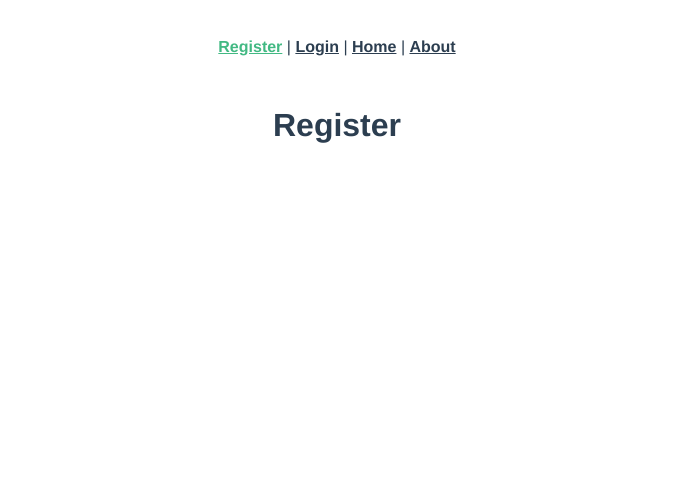
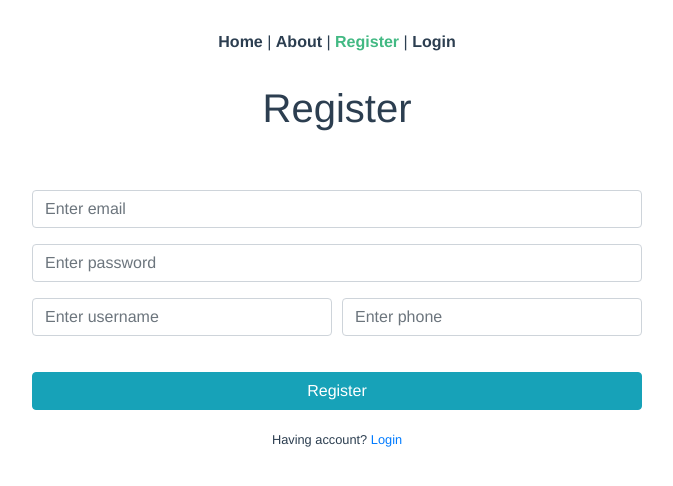
Before and after one commit to quytm-learning/vue-chat, a Vue app: page /register in a window 1280 px wide. Shown: the top 486 px of the page, without its empty margins (303-976 px from the left). Built offline with nearby package versions, Linux system fonts and the light colour scheme.

Commit message:
add bootstrap, create register and login layout

```diff
--- a/package.json
+++ b/package.json
@@ -9,6 +9,7 @@
     "test:unit": "vue-cli-service test:unit"
   },
   "dependencies": {
+    "bootstrap": "^4.1.3",
     "vue": "^2.5.17",
     "vue-router": "^3.0.1"
   },
--- a/src/App.vue
+++ b/src/App.vue
@@ -1,19 +1,22 @@
 <template>
     <div id="app">
         <div id="nav">
+            <router-link to="/">Home</router-link>
+            |
+            <router-link to="/about">About</router-link>
+            |
             <router-link to="/register">Register</router-link>
             |
             <router-link to="/login">Login</router-link>
-            |
-            <router-link to="/">Home</router-link>
-            |
-            <router-link to="/about">About</router-link>
         </div>
         <router-view/>
     </div>
 </template>
 
 <style lang="scss">
+
+    @import "../node_modules/bootstrap/scss/bootstrap";
+
     #app {
         font-family: 'Avenir', Helvetica, Arial, sans-serif;
         -webkit-font-smoothing: antialiased;
--- a/src/views/Login.vue
+++ b/src/views/Login.vue
@@ -1,6 +1,30 @@
 <template>
-    <div class="login-layout">
+    <div class="login-layout container-fluid">
         <h1>Login</h1>
+        <div class="row justify-content-center">
+            <div class="login-form col-md-6">
+                <div>
+                    <div class="form-group">
+                        <input type="text" class="form-control" id="username" aria-describedby="emailHelp"
+                               placeholder="Enter username">
+                    </div>
+                    <div class="form-group">
+                        <input type="password" class="form-control" id="password" aria-describedby="emailHelp"
+                               placeholder="Enter password">
+                    </div>
+
+                    <button id="btn-login" class="btn btn-info btn-block">Login</button>
+
+                    <div id="register-area" class="row justify-content-center">
+                        <small>
+                            Not have account?
+                            <router-link to="/register">Register</router-link>
+                        </small>
+                    </div>
+
+                </div>
+            </div>
+        </div>
     </div>
 </template>
 
@@ -11,5 +35,11 @@
 </script>
 
 <style scoped>
+    .login-form {
+        margin-top: 50px;
+    }
 
+    #btn-login, #register-area {
+        margin-top: 20px;
+    }
 </style>
--- a/src/views/Register.vue
+++ b/src/views/Register.vue
@@ -1,6 +1,40 @@
 <template>
-    <div class="register-layout">
+    <div class="register-layout container-fluid">
         <h1>Register</h1>
+        <div class="row justify-content-center">
+            <div class="register-form col-md-6">
+                <div>
+                    <div class="form-group">
+                        <input type="email" class="form-control" id="email" aria-describedby="emailHelp"
+                               placeholder="Enter email">
+                    </div>
+                    <div class="form-group">
+                        <input type="password" class="form-control" id="password" aria-describedby="emailHelp"
+                               placeholder="Enter password">
+                    </div>
+                    <div class="form-row">
+                        <div class="form-group col-md-6">
+                            <input type="text" class="form-control" id="username" aria-describedby="emailHelp"
+                                   placeholder="Enter username">
+                        </div>
+                        <div class="form-group col-md-6">
+                            <input type="tel" class="form-control" id="phone" aria-describedby="emailHelp"
+                                   placeholder="Enter phone">
+                        </div>
+                    </div>
+
+                    <button id="btn-register" class="btn btn-info btn-block">Register</button>
+
+                    <div id="login-area" class="row justify-content-center">
+                        <small>
+                            Having account?
+                            <router-link to="/login">Login</router-link>
+                        </small>
+                    </div>
+
+                </div>
+            </div>
+        </div>
     </div>
 </template>
 
@@ -11,5 +45,11 @@
 </script>
 
 <style scoped>
+    .register-form {
+        margin-top: 50px;
+    }
 
+    #btn-register, #login-area {
+        margin-top: 20px;
+    }
 </style>
```
Also changed, not shown: 1 other file (tests, documents, lock files or other folders).
